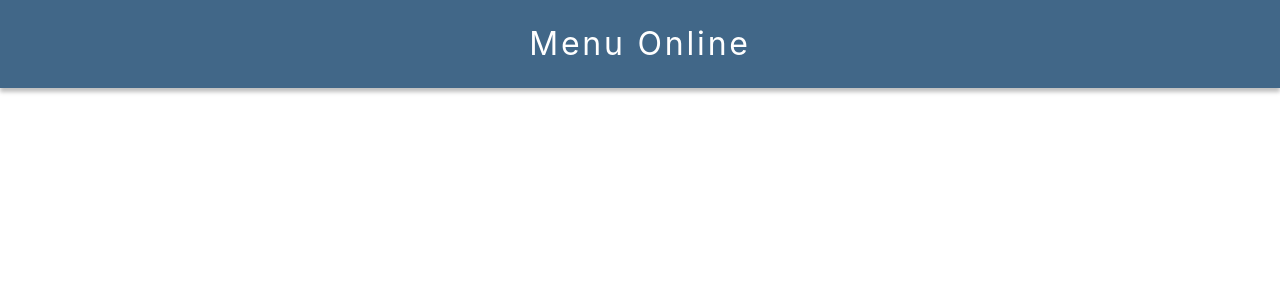
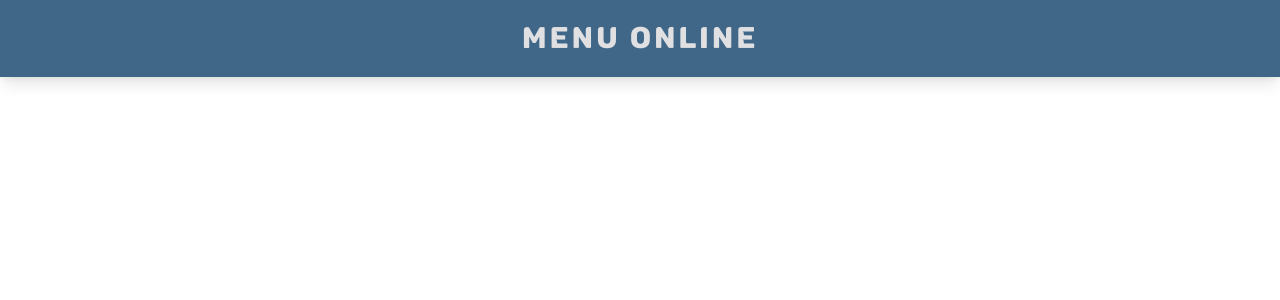
Before and after one commit to soriamn/menu-online, a Next.js app: page / in a window 1280 px wide. Shown: the top 300 px of the page. Built offline with nearby package versions, Linux system fonts and the light colour scheme.

Commit message:
fix render header & font

```diff
--- a/components/Header.tsx
+++ b/components/Header.tsx
@@ -1,21 +1,26 @@
-import * as CSS from "csstype";
+import { Box } from "@chakra-ui/react";
+import theme from "../constants/theme";
 
 type Props = {
   title: String;
 };
 
-const styles: CSS.Properties = {
-  backgroundColor: "#416788",
-  color: "white",
-  padding: "20px 0",
-  textAlign: "center",
-  fontSize: "32px",
-  letterSpacing: "0.175rem",
-  boxShadow: "0px 4px 4px rgba(0, 0, 0, 0.25",
-};
-
 const Header = ({ title }: Props) => {
-  return <header style={styles}>{title}</header>;
+  return (
+    <Box
+      bgColor={theme.colors.DarkBlue}
+      color={theme.colors.White}
+      textAlign="center"
+      fontSize="3xl"
+      paddingBottom="4"
+      paddingTop="4"
+      boxShadow="lg"
+      letterSpacing="0.175rem"
+      as="header"
+    >
+      {title}
+    </Box>
+  );
 };
 
 export default Header;
--- /dev/null
+++ b/constants/fonts.js
@@ -0,0 +1,17 @@
+import { Global } from "@emotion/react";
+
+const Fonts = () => (
+  <Global
+    styles={`
+      @font-face {
+        font-family: 'Cunia';
+        font-style: normal;
+        font-weight: 400;
+        font-display: swap;
+        src: url('./fonts/Cunia.ttf');
+      }
+      `}
+  />
+);
+
+export default Fonts;
--- a/constants/theme.js
+++ b/constants/theme.js
@@ -8,6 +8,10 @@ const theme = extendTheme({
     LightBlue: "#B5BAD0",
     White: "#E0E0E2",
   },
+  fonts: {
+    heading: "Cunia, sans-serif",
+    body: "Cunia, sans-serif",
+  },
 });
 
 export default theme;
--- a/package.json
+++ b/package.json
@@ -12,7 +12,6 @@
     "@chakra-ui/react": "^1.8.6",
     "@emotion/react": "^11.8.2",
     "@emotion/styled": "^11.8.1",
-    "csstype": "^3.0.11",
     "framer-motion": "^6.2.8",
     "next": "12.1.1",
     "react": "17.0.2",
--- a/pages/_app.tsx
+++ b/pages/_app.tsx
@@ -2,10 +2,12 @@ import "../styles/globals.css";
 import type { AppProps } from "next/app";
 import { ChakraProvider } from "@chakra-ui/react";
 import theme from "../constants/theme";
+import Font from "../constants/fonts";
 
 function MyApp({ Component, pageProps }: AppProps) {
   return (
     <ChakraProvider theme={theme}>
+      <Font />
       <Component {...pageProps} />
     </ChakraProvider>
   );
--- a/styles/globals.css
+++ b/styles/globals.css
@@ -2,7 +2,6 @@ html,
 body {
   padding: 0;
   margin: 0;
-  font-family: Cunia;
 }
 
 a {
```
Also changed, not shown: public/fonts/Cunia.ttf (added), 1 other file (tests, documents, lock files or other folders).
